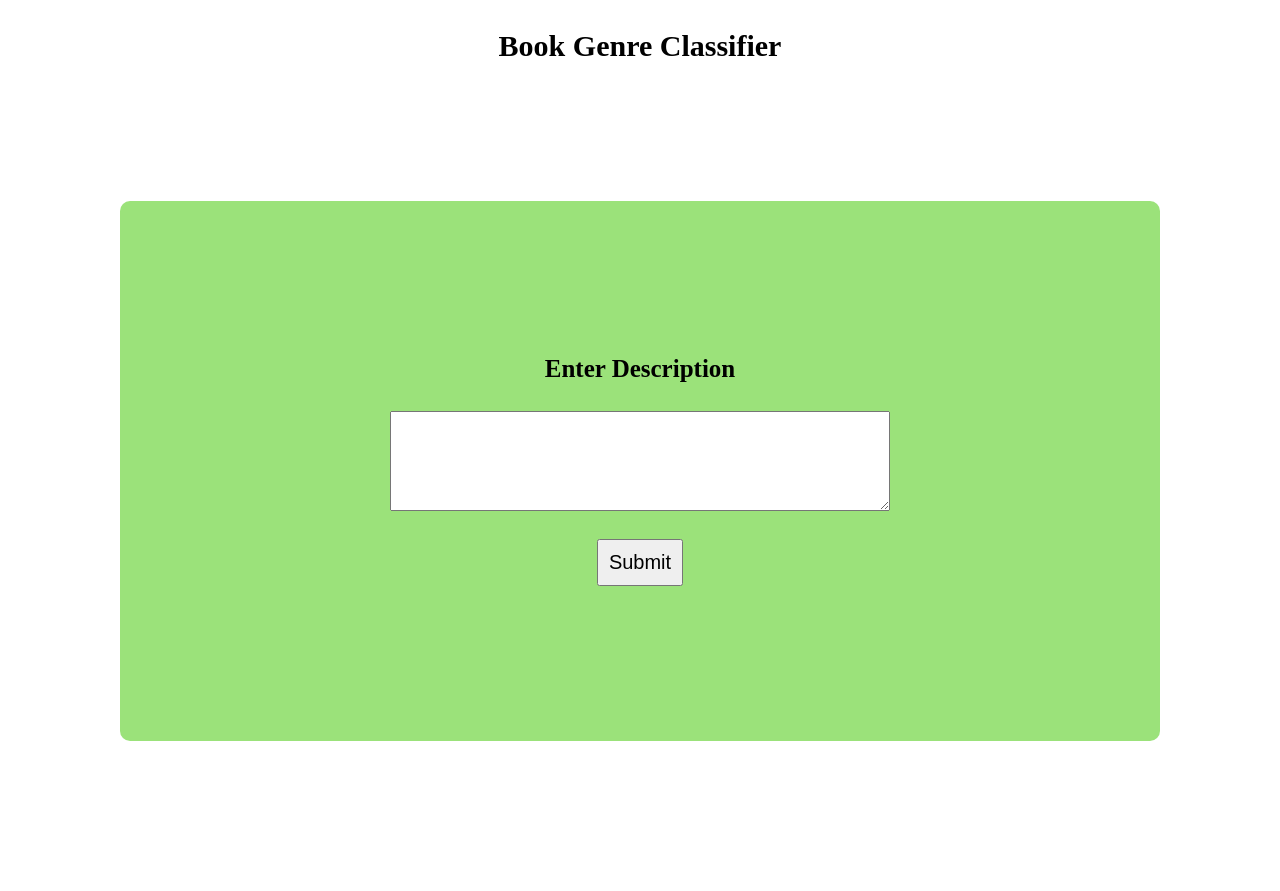
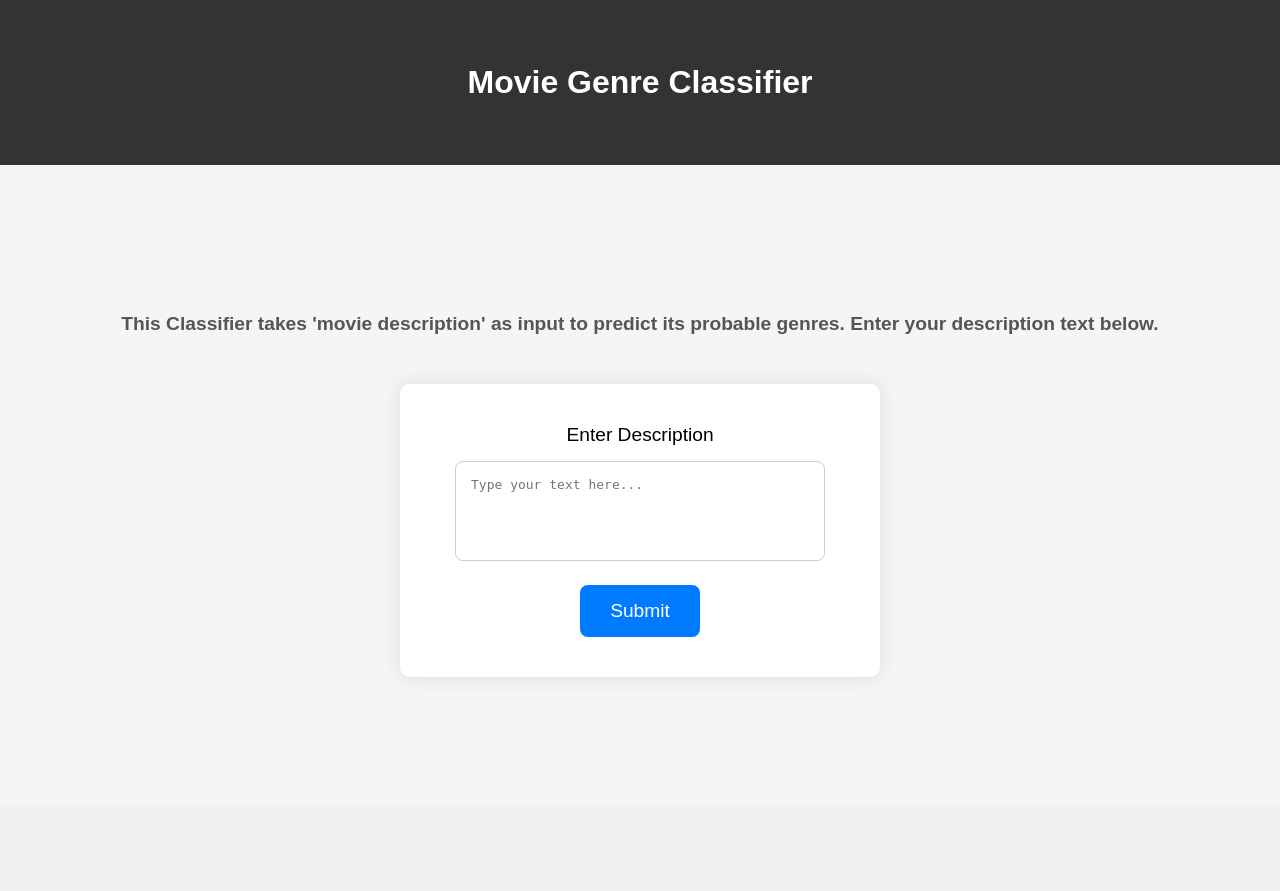
Before and after one commit to moinul-hossain-dhrubo/MultiLabel-Movie-Genre-Classifier, a Flask app: page / in a window 1280 px wide. After the commit the page ends 677 px from the top, so only its background shows below. Run offline with Flask 3, Linux system fonts and the light colour scheme.

Commit message:
adding index-response

```diff
--- a/templates/index.html
+++ b/templates/index.html
@@ -1,62 +1,94 @@
-<html>
+<!DOCTYPE html>
+<html lang="en">
 
 <head>
+    <meta charset="UTF-8">
+    <meta name="viewport" content="width=device-width, initial-scale=1.0">
+    <title>Movie Genre Classifier</title>
     <style>
-        .head {
+        body {
+            font-family: 'Arial', sans-serif;
+            background-color: #f5f5f5;
+            margin: 0;
+            padding: 0;
+        }
+
+        .header {
+            text-align: center;
+            background-color: #333;
+            color: #fff;
+            padding: 2em;
+            font-size: 2em;
+        }
+
+        .container {
             display: flex;
             justify-content: center;
             align-items: center;
-            font-size: 30px;
-            height: 5ch;
+            flex-direction: column;
+            height: 80vh;
         }
 
-        .center {
-            display: flex;
-            justify-content: center;
-            align-items: center;
-            height: 100vh;
-            font-size: 25px;
+        .description {
+            text-align: center;
+            margin-bottom: 30px;
+            font-size: 1.2em;
+            color: #555;
+            font-weight: bold;
         }
 
-        form {
-            height: 500px;
-            width: 1000px;
-            background-color: rgb(155, 226, 122);
-            padding: 20px;
+        .form-wrapper {
+            background-color: #fff;
             border-radius: 10px;
-            display: flex;
-            flex-direction: column;
-            justify-content: center;
-            align-items: center;
+            box-shadow: 0 0 20px rgba(0, 0, 0, 0.1);
+            padding: 40px;
+            width: 400px;
+            text-align: center;
+        }
+
+        label {
+            font-size: 1.2em;
+            display: block;
+            margin-bottom: 15px;
         }
 
         #text {
             height: 100px;
-            width: 500px;
-            font-size: 20px;
+            width: calc(100% - 30px);
+            font-size: 1em;
+            padding: 15px;
+            margin-bottom: 20px;
+            border: 1px solid #ccc;
+            border-radius: 8px;
+            resize: none;
+            box-sizing: border-box;
         }
 
-        textarea {
-            height: 500px;
-            width: 500px;
-            font-size: 20px;
-        }
-
-        input {
-            font-size: 20px;
-            padding: 10px;
+        input[type="submit"] {
+            font-size: 1.2em;
+            padding: 15px 30px;
+            background-color: #007bff;
+            color: #fff;
+            border: none;
+            border-radius: 8px;
+            cursor: pointer;
         }
     </style>
-    <div class="head"><b>Book Genre Classifier</b></div>
 </head>
 
 <body>
-    <div class="center">
-        <form action="/" method="post">
-            <label for="text"><b>Enter Description</b></label> <br />
-            <textarea id="text" name="text"></textarea> <br />
-            <input type="submit" value="Submit">
-        </form>
+    <div class="header"><b>Movie Genre Classifier</b></div>
+    <div class="container">
+        <div class="description">
+            <p>This Classifier takes 'movie description' as input to predict its probable genres. Enter your description text below.</p>
+        </div>
+        <div class="form-wrapper">
+            <form action="/" method="post">
+                <label for="text">Enter Description</label>
+                <textarea id="text" name="text" placeholder="Type your text here..."></textarea>
+                <input type="submit" value="Submit">
+            </form>
+        </div>
     </div>
 </body>
 
```
Also changed, not shown: templates/result.html (+49 -21 lines).
